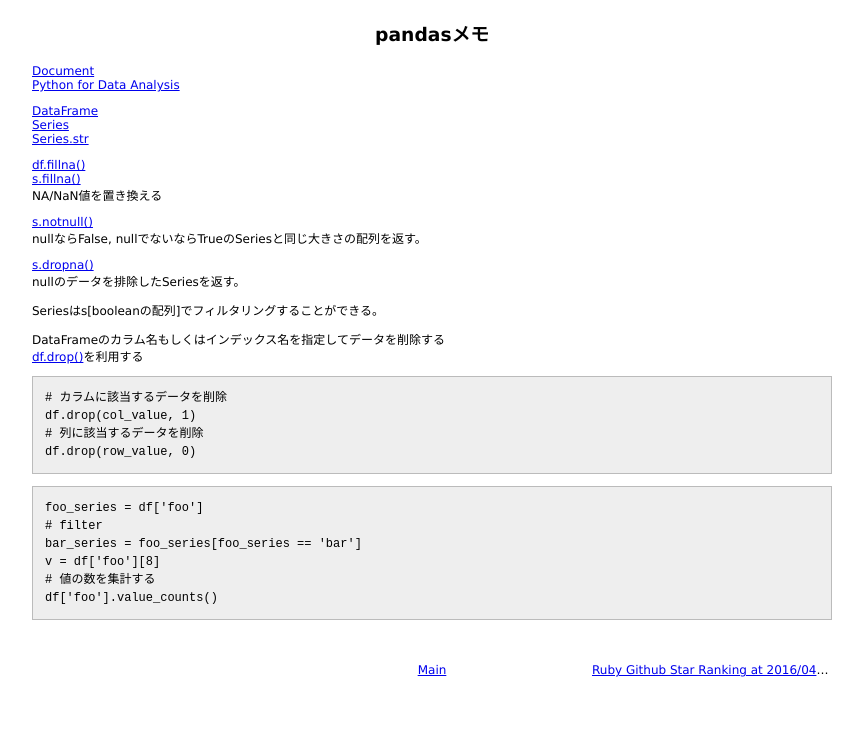
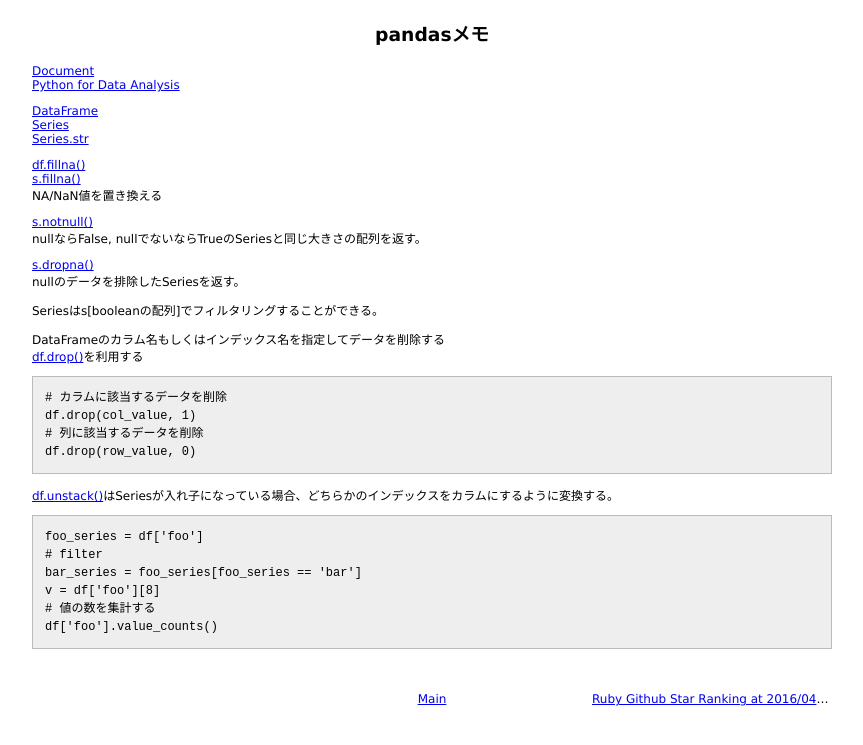
Before and after one commit to 38elements/38elements.github.com, a Jekyll site: the page built from _posts/2016-04-24-pandas.md, in a window 1280 px wide. Shown: the top 745 px of the page, without its empty margins (208-1071 px from the left). Built offline with Jekyll 4.4.1, drawn with Linux system fonts in a browser that asks for light colours.

Commit message:
Update 2016-04-24-pandas.md

````diff
--- a/_posts/2016-04-24-pandas.md
+++ b/_posts/2016-04-24-pandas.md
@@ -31,6 +31,8 @@ df.drop(col_value, 1)
 df.drop(row_value, 0)
 ```
 
+[df.unstack()](http://pandas.pydata.org/pandas-docs/stable/generated/pandas.DataFrame.unstack.html)はSeriesが入れ子になっている場合、どちらかのインデックスをカラムにするように変換する。
+
 ```
 foo_series = df['foo']
 # filter
````
